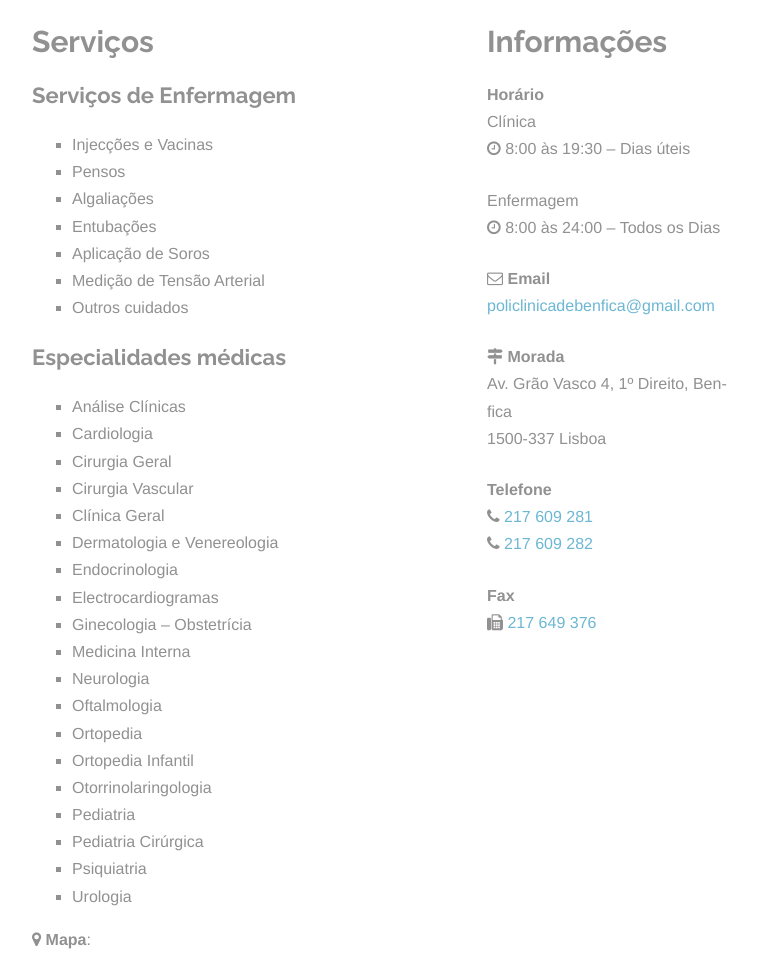
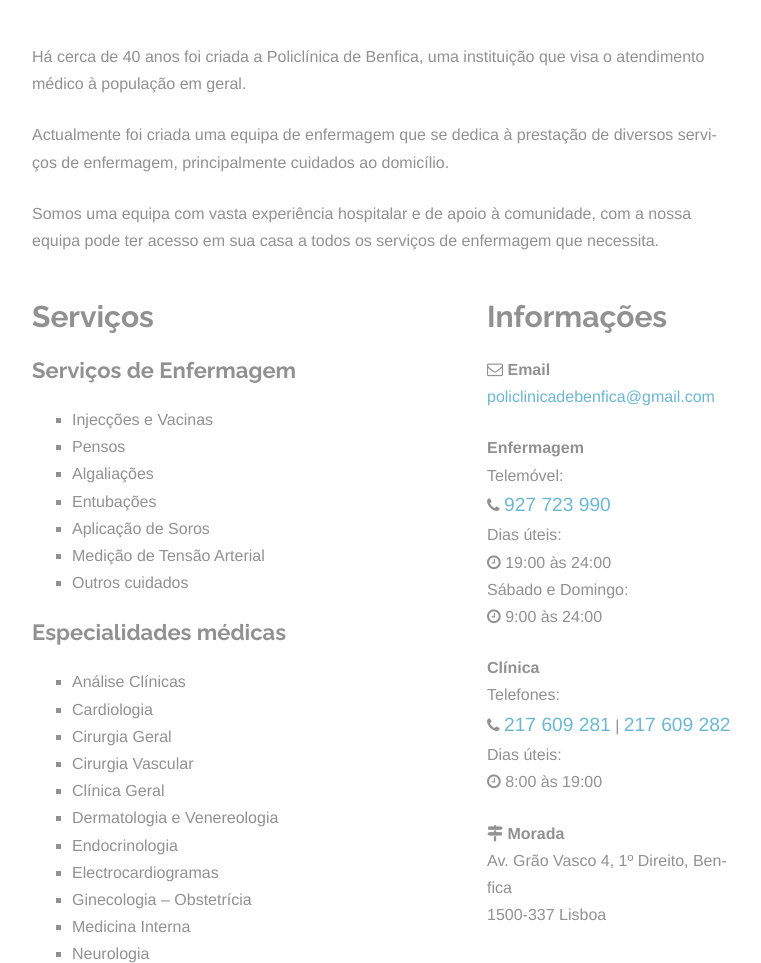
Before and after one commit to policlinicadebenficasite/site, a plain HTML site: page index.html in a window 1280 px wide. Shown: the part 516-1479 px from the top of the page, without its empty margins (258-1019 px from the left). Drawn offline with Linux system fonts and the light colour scheme; grey boxes are pictures that could not be loaded.

Commit message:
Updates to content

```diff
--- a/index.html
+++ b/index.html
@@ -46,6 +46,13 @@
 							<img width="1000" height="300" src="imagem_streetview.jpg" class="attachment-post-thumbnail size-post-thumbnail wp-post-image" alt="imagem_streetview">
 						</div>
 						<div class="entry-content">
+							<div id="intro">
+								<p>Há cerca de 40 anos foi criada a Policlínica de Benfica, uma instituição que visa o atendimento médico à população em geral.</p>
+
+								<p>Actualmente foi criada uma equipa de enfermagem que se dedica à prestação de diversos serviços de enfermagem, principalmente cuidados ao domicílio.</p>
+								<p>Somos uma equipa com vasta experiência hospitalar e de apoio à comunidade, com a nossa equipa pode ter acesso em sua casa a todos os serviços de enfermagem que necessita.</p>
+							</div>
+
 							<div class="col">
 								<h2>Serviços</h2>
 
@@ -86,34 +93,36 @@
 
 							<div class="sidebar">
 								<h2>Informações</h2>
-								<p>
-									<strong>Horário</strong><br />
-									Clínica<br />
-									<i class="fa fa-clock-o" aria-hidden="true"></i> 8:00 às 19:30 &#8211; Dias úteis
-								<p>
-								</p>
-									Enfermagem<br />
-									<i class="fa fa-clock-o" aria-hidden="true"></i> 8:00 às 24:00 &#8211; Todos os Dias
-								</p>
 
 								<p>
 									<i class="fa fa-envelope-o" aria-hidden="true"></i> <strong>Email</strong><br />
 									<a href="mailto:policlinicadebenfica@gmail.com">policlinicadebenfica@gmail.com</a>
 								</p>
 
+								</p>
+									<strong>Enfermagem</strong><br />
+									Telemóvel:<br />
+									<i class="fa fa-phone" aria-hidden="true"></i> <a href="tel:927723990">927 723 990</a><br />
+
+									Dias úteis:<br />
+									<i class="fa fa-clock-o" aria-hidden="true"></i> 19:00 às 24:00<br />
+									Sábado e Domingo:<br />
+									<i class="fa fa-clock-o" aria-hidden="true"></i> 9:00 às 24:00
+								</p>
+
+								<p>
+									<strong>Clínica</strong><br />
+									Telefones:<br />
+									<i class="fa fa-phone" aria-hidden="true"></i> <a href="tel:217609281">217 609 281</a> | <a href="tel:217609282">217 609 282</a><br />
+
+									Dias úteis:<br />
+									<i class="fa fa-clock-o" aria-hidden="true"></i> 8:00 às 19:00<br />
+								<p>
+
 								<p>
 									<i class="fa fa-map-signs" aria-hidden="true"></i> <strong>Morada</strong><br />
 									Av. Grão Vasco 4, 1º Direito, Benfica<br />
 									1500-337 Lisboa
-								</p>
-								<p>
-									<strong>Telefone</strong><br />
-									<i class="fa fa-phone" aria-hidden="true"></i> <a href="tel:217609281">217 609 281</a><br />
-									<i class="fa fa-phone" aria-hidden="true"></i> <a href="tel:217609282">217 609 282</a>
-								</p>
-								<p>
-									<strong>Fax</strong><br />
-									<i class="fa fa-fax" aria-hidden="true"></i> <a href="fax:217649376">217 649 376</a>
 								</p>
 
 							</div>
--- a/style.css
+++ b/style.css
@@ -2428,3 +2428,15 @@ footer.entry-meta {
 		color: #333;
 	}
 }
+
+
+/*****/
+
+#intro {
+	margin-top: 40px;
+}
+
+a[href^="tel"] {
+	font-size: larger;
+	padding: 0 0 1ex 0;
+}
```
